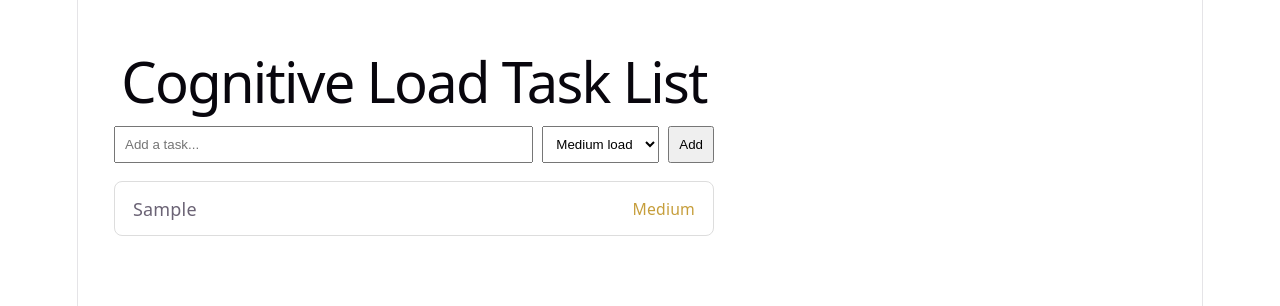
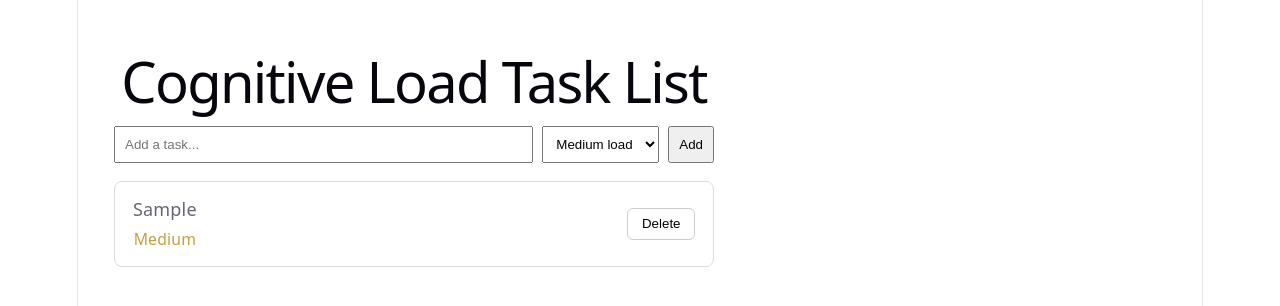
Before and after one commit to martinson-r/Cognitive-Load-Task-Organizer, a React (Vite) app: page / in a window 1280 px wide. Both pictures are taken after typing "Sample" into the empty fields and a click on the button "Add". Shown: the top 306 px of the page. Built offline with nearby package versions, Linux system fonts and the light colour scheme.

Commit message:
feat: add delete task functionality

```diff
--- a/src/App.css
+++ b/src/App.css
@@ -37,6 +37,24 @@
   border-radius: 8px;
 }
 
+.task-content {
+  display: flex;
+  flex-direction: column;
+  gap: 0.25rem;
+}
+
+.delete-button {
+  padding: 0.4rem 0.75rem;
+  border: 1px solid #ccc;
+  border-radius: 6px;
+  background: white;
+  cursor: pointer;
+}
+
+.delete-button:hover {
+  background: #f5f5f5;
+}
+
 .task-load {
   font-size: 0.875rem;
   text-transform: capitalize;
--- a/src/App.jsx
+++ b/src/App.jsx
@@ -1,6 +1,6 @@
 import { useEffect, useState } from "react";
 import "./App.css";
-import { getAllTasks, saveTask } from "./data/db";
+import { getAllTasks, saveTask, deleteTask } from "./data/db";
 
 function App() {
   const [tasks, setTasks] = useState([]);
@@ -43,6 +43,15 @@ function App() {
     }
   }
 
+  async function handleDeleteTask(id) {
+  try {
+    await deleteTask(id);
+    setTasks((prev) => prev.filter((task) => task.id !== id));
+  } catch (error) {
+    console.error("Failed to delete task:", error);
+  }
+}
+
   return (
     <div className="app">
       <h1>Cognitive Load Task List</h1>
@@ -64,13 +73,22 @@ function App() {
       </form>
 
       <ul className="task-list">
-        {tasks.map((task) => (
-          <li key={task.id} className={`task-item task-item--${task.load}`}>
+      {tasks.map((task) => (
+        <li key={task.id} className={`task-item task-item--${task.load}`}>
+          <div className="task-content">
             <span>{task.title}</span>
             <span className="task-load">{task.load}</span>
-          </li>
-        ))}
-      </ul>
+          </div>
+
+          <button
+            className="delete-button"
+            onClick={() => handleDeleteTask(task.id)}
+          >
+            Delete
+          </button>
+        </li>
+      ))}
+    </ul>
     </div>
   );
 }
```
